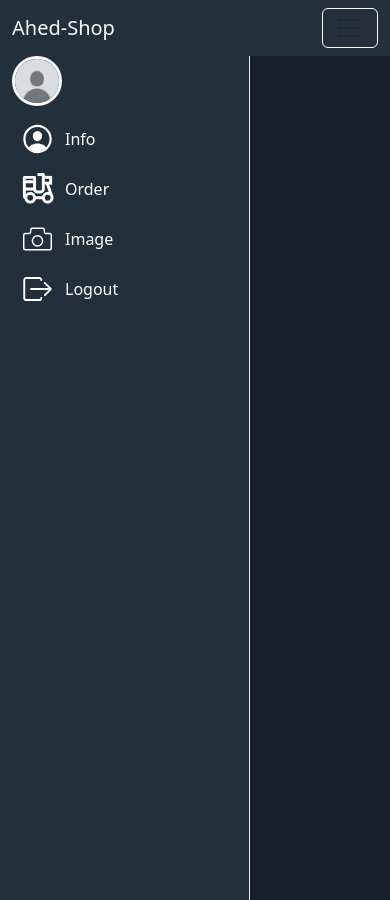
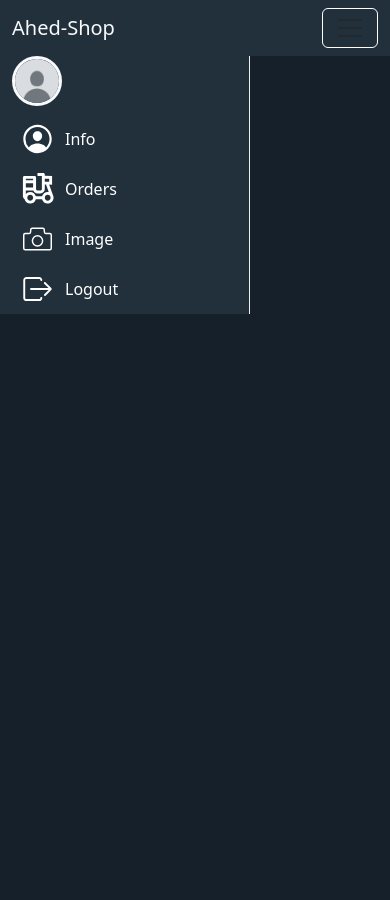
Before and after one commit to ahedmafarjeh/ecommerce-web-app, a React (Vite) app: page /profile in a window 390 px wide. After the commit the page ends 844 px from the top, so only its background shows below. Built offline with nearby package versions, Linux system fonts and the light colour scheme; no server answers.

Commit message:
final version 2

```diff
--- a/src/components/user/sidebar/CustomSideBar.jsx
+++ b/src/components/user/sidebar/CustomSideBar.jsx
@@ -15,7 +15,7 @@ export default function CustomSideBar() {
   const { logout } = useContext(UserContext);
 
   return (
-    <Sidebar className={style.sidebar_style} backgroundColor='#22303c'>
+    <Sidebar   className={style.sidebar_style}  backgroundColor='#22303c'>
       <MainImage />
       <Menu
         menuItemStyles={{
@@ -37,7 +37,7 @@ export default function CustomSideBar() {
         }}
       >
         <MenuItem icon={<IoPersonCircleOutline size={100} />} className='sidebar_link' component={<Link to="/profile/info" />}> Info</MenuItem>
-        <MenuItem icon={<RiTakeawayLine size={100} />} component={<Link to="/profile/order" />}> Order</MenuItem>
+        <MenuItem icon={<RiTakeawayLine size={100} />} component={<Link to="/profile/order" />}> Orders</MenuItem>
         <MenuItem icon={<CiCamera size={50} />} component={<Link to="/profile/image" />}> Image</MenuItem>
         <MenuItem onClick={logout} icon={<IoIosLogOut size={50} />} > Logout</MenuItem>
 
--- a/src/components/user/sidebar/style.module.css
+++ b/src/components/user/sidebar/style.module.css
@@ -1,6 +1,7 @@
 .sidebar_style{
   color: white;
   height: 100vh;
+
 }
 .sidebar_link {
   transition: background-color 0.3s ease, color 0.3s ease;
@@ -16,3 +17,9 @@
   background-color: #007bff !important;
   color: white !important;
 }
+@media (max-width: 1190px) {  /* Small screens and up */
+  .sidebar_style {
+
+    height: fit-content;
+  }
+}
--- a/src/index.css
+++ b/src/index.css
@@ -25,7 +25,8 @@ body {
 .form-floating>.form-control,
 .form-floating>.form-control-plaintext {
   background-color: #22303c;
-    color: white;
+  color: white;
+  width: 100%;
 }
 .form-control:disabled{
   color: black;
--- a/src/pages/user/profile/Image.jsx
+++ b/src/pages/user/profile/Image.jsx
@@ -46,7 +46,7 @@ export default function Image() {
   }
   return (
     <>
-      <Form className='mt-4' onSubmit={handleSubmit(updateImage)}>
+      <Form className='mt-4 mx-3' onSubmit={handleSubmit(updateImage)}>
         <Form.Group controlId="formFile" className="mb-3">
           <Form.Control type="file" {...register('image')} />
         </Form.Group>
--- a/src/pages/user/profile/Info.jsx
+++ b/src/pages/user/profile/Info.jsx
@@ -27,7 +27,7 @@ export default function Info() {
   }, []);
   return (
     <>
-      <Form className='mt-3 ms-3'>
+      <Form className='mt-3 mx-3'>
         <Form.Group className="mb-3" controlId="formBasicEmail">
           <Form.Label className='text-white'>Username</Form.Label>
           <div className='position-relative'>
@@ -40,7 +40,7 @@ export default function Info() {
         <Form.Group className="mb-3" controlId="formBasicPassword">
           <Form.Label className='text-white'>Email address</Form.Label>
           <div className='position-relative'>
-            <Form.Control type="email" {...register('email')} readOnly={emailDisabled} />
+            <Form.Control  type="email" {...register('email')} readOnly={emailDisabled} />
             <button onClick={enableEmailInput} className=' btn position-absolute top-0 end-0'>✏️</button>
           </div>
         </Form.Group>
--- a/src/pages/user/profile/Order.jsx
+++ b/src/pages/user/profile/Order.jsx
@@ -85,10 +85,11 @@ export default function Order() {
   }
   return (
     <>
-      <Container className='my-4'>
+      <Container fluid className='my-4'>
         {error ? <div className='alert alert-danger'>{error}</div> :
           orders?.length == 0 ? <div className='alert alert-danger'>There are no orders</div>
-            : <Table variant='dark' striped bordered hover>
+            : <div className='table-responsive' >
+              <Table variant='dark' striped bordered hover>
               <thead>
                 <tr>
                   <th>Order ID</th>
@@ -128,6 +129,8 @@ export default function Order() {
 
               </tbody>
             </Table>
+            </div>
+
         }
 
         {/* <Row className='g-3'>
--- a/src/pages/user/profile/Profile.jsx
+++ b/src/pages/user/profile/Profile.jsx
@@ -6,12 +6,12 @@ import { Col, Container, Row } from 'react-bootstrap'
 export default function Profile() {
   return (
     <>
-      <Container fluid className='p-0'>
+      <Container fluid className='p-0 overflow-hidden'>
         <Row  >
-          <Col md={2}>
+          <Col xs={12} lg="auto" >
             <CustomSideBar />
           </Col>
-          <Col md={8}>
+          <Col xl={9} >
             <Outlet />
           </Col>
 
```
